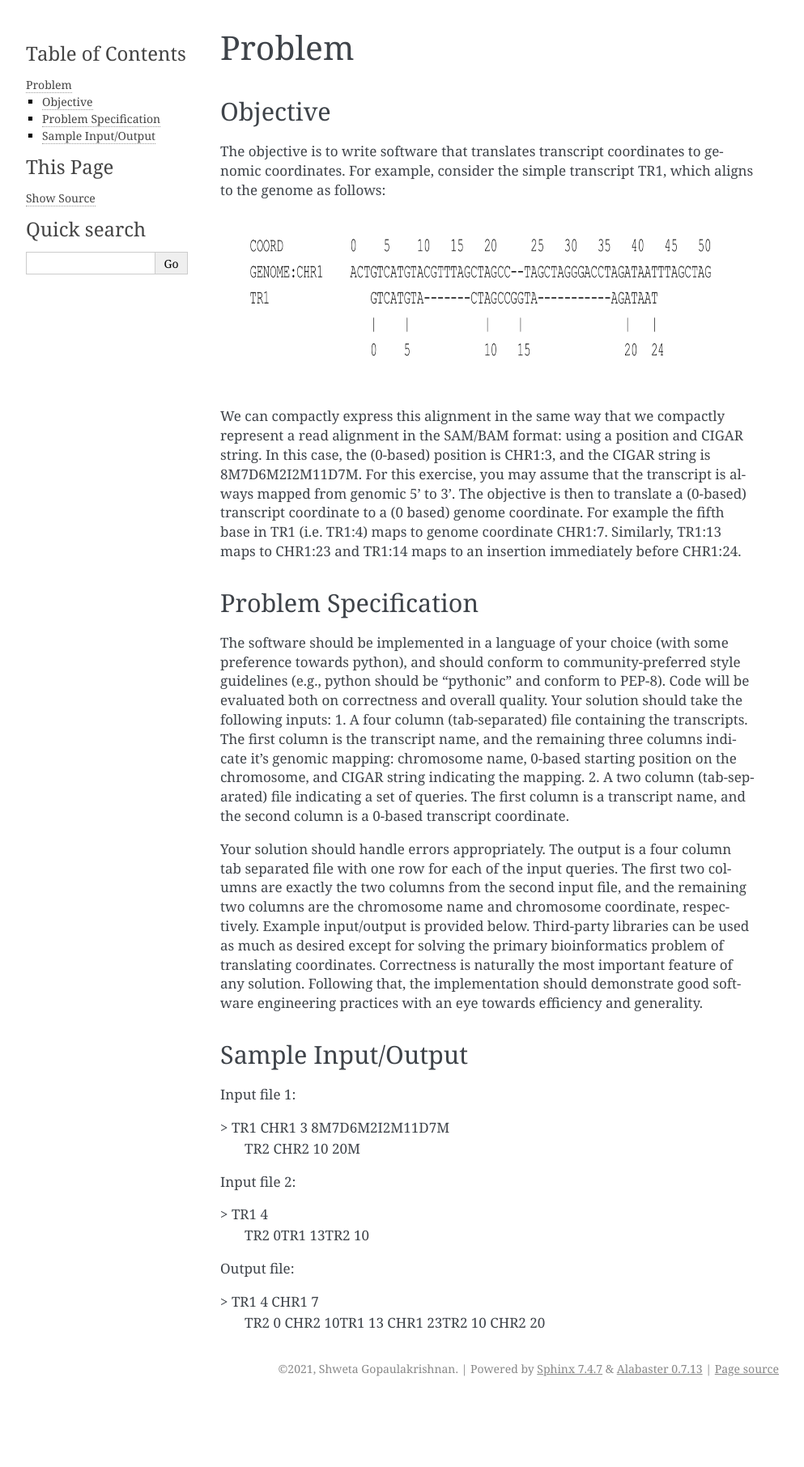
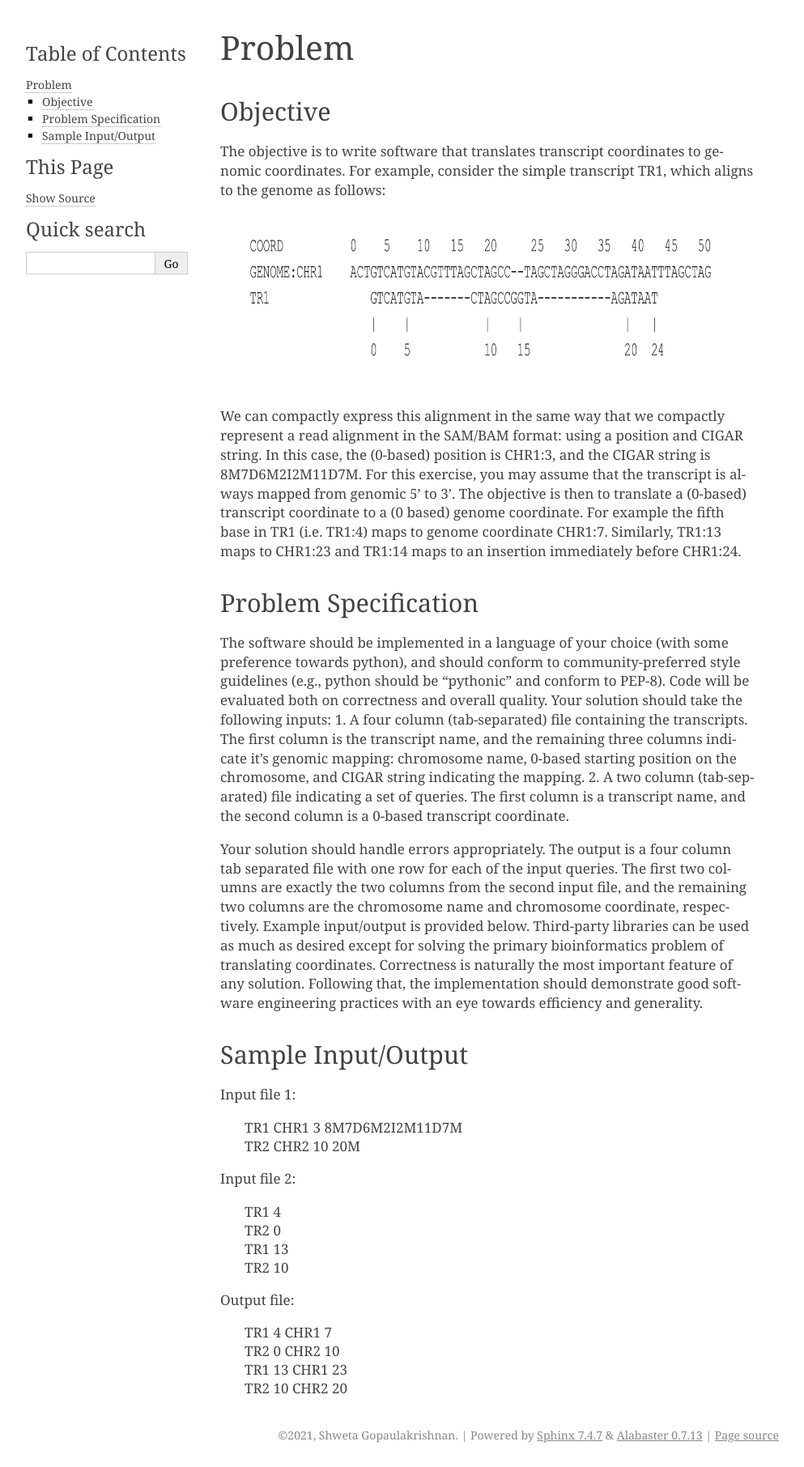
Before and after one commit to shwetagopaul92/transTogen, a Sphinx documentation site: the page built from docs/source/problem/00.overview.rst, in a window 1280 px wide. Shown: the whole page at 81% size, without its empty margins (148-1141 px from the left). Built offline with Sphinx 7.4.7, drawn with Linux system fonts in a browser that asks for light colours; before the commit the page ends 1730 px from its top, so only the background shows below that.

Commit message:
modifiying sphinx docs

```diff
--- a/docs/source/problem/00.overview.rst
+++ b/docs/source/problem/00.overview.rst
@@ -27,19 +27,19 @@ Sample Input/Output
 -------------------
 Input file 1:
 
-> TR1 CHR1 3 8M7D6M2I2M11D7M\
-  TR2 CHR2 10 20M
+ | TR1 CHR1 3 8M7D6M2I2M11D7M
+ | TR2 CHR2 10 20M
 
 Input file 2:
 
-> TR1 4\
-  TR2 0\
-  TR1 13\
-  TR2 10
+ | TR1 4
+ | TR2 0
+ | TR1 13
+ | TR2 10
 
 Output file:
 
-> TR1	4	CHR1	7\
-  TR2	0	CHR2	10\
-  TR1	13	CHR1	23\
-  TR2	10	CHR2	20
+ | TR1	4	CHR1	7
+ | TR2	0	CHR2	10
+ | TR1	13	CHR1	23
+ | TR2	10	CHR2	20
```
Also changed, not shown: docs/source/solution/00.solution.rst (+37 -31 lines), 18 other files.
